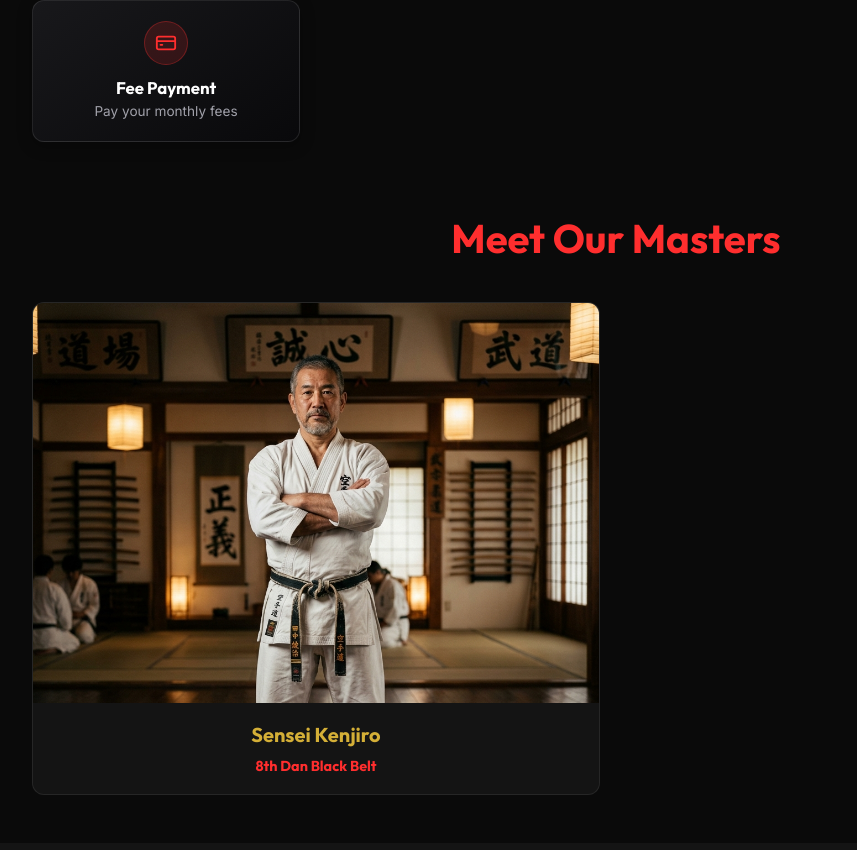
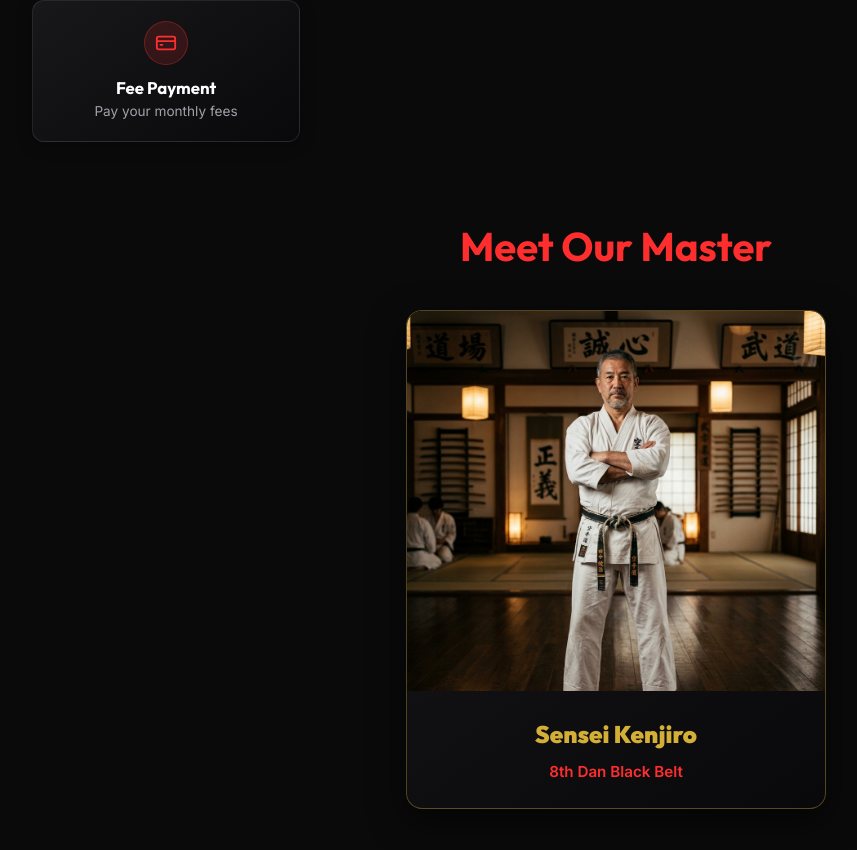
Before and after one commit to shravanshortfact-alt/Champions-karate-club, a Next.js app: page / in a window 1280 px wide. Shown: the part 1050-1900 px from the top of the page, without its empty margins (24-881 px from the left). Built offline with nearby package versions, Linux system fonts and the light colour scheme; no server answers; the database is empty.

Commit message:
Update Meet Our Master to render 1 single centered Founder/Master card and simplify Admin configuration

```diff
--- a/src/app/page.tsx
+++ b/src/app/page.tsx
@@ -55,21 +55,46 @@ export default async function Home() {
         </div>
       </section>
 
-      {/* Instructor Section */}
-      <section className="container" style={{ padding: '2rem 1rem 3rem' }}>
-        <h2 className="text-center text-primary section-title" style={{ fontSize: 'clamp(1.6rem, 5vw, 2.5rem)', marginBottom: '2rem' }}>Meet Our Masters</h2>
-        <div className="grid masters-grid">
-          {(settings.instructors || []).sort((a: any, b: any) => (b.medals || 0) - (a.medals || 0)).map((instructor: any, i: number) => (
-            <div key={i} className="instructor-card" style={{ background: 'var(--bg-card)', borderRadius: '12px', overflow: 'hidden', border: '1px solid rgba(255,255,255,0.08)' }}>
-              <div className="instructor-img" style={{ position: 'relative' }}>
-                <Image src={instructor.photoUrl || "/instructor.png"} alt={instructor.name} fill style={{ objectFit: 'cover', objectPosition: 'top center' }} />
+      {/* Main Master / Founder Section */}
+      <section className="container" style={{ padding: '2.5rem 1rem 3.5rem' }}>
+        <h2 className="text-center text-primary section-title" style={{ fontSize: 'clamp(1.6rem, 5vw, 2.5rem)', marginBottom: '2rem' }}>Meet Our Master</h2>
+        <div style={{ display: 'flex', justifyContent: 'center', width: '100%' }}>
+          {(() => {
+            const mainMaster = (settings.instructors && settings.instructors.length > 0 && settings.instructors[0]?.name)
+              ? settings.instructors[0]
+              : { name: "Sensei Kenjiro", rank: "Founder & Chief Instructor - 8th Dan Black Belt", photoUrl: "/instructor.png" };
+
+            return (
+              <div className="single-master-card" style={{
+                width: '100%',
+                maxWidth: '420px',
+                margin: '0 auto',
+                background: 'linear-gradient(145deg, #18181b 0%, #09090b 100%)',
+                borderRadius: '16px',
+                overflow: 'hidden',
+                border: '1px solid rgba(212, 175, 55, 0.35)',
+                boxShadow: '0 12px 35px rgba(0,0,0,0.6)',
+                textAlign: 'center'
+              }}>
+                <div style={{ position: 'relative', width: '100%', height: '380px', background: '#000' }}>
+                  <Image
+                    src={mainMaster.photoUrl || "/instructor.png"}
+                    alt={mainMaster.name || "Main Master"}
+                    fill
+                    style={{ objectFit: 'cover', objectPosition: 'top center' }}
+                  />
+                </div>
+                <div style={{ padding: '1.5rem 1rem' }}>
+                  <h3 style={{ fontSize: '1.5rem', color: 'var(--secondary)', margin: '0 0 0.4rem 0', fontWeight: 800 }}>
+                    {mainMaster.name}
+                  </h3>
+                  <p style={{ fontSize: '0.95rem', color: 'var(--primary)', fontWeight: 600, margin: 0 }}>
+                    {mainMaster.rank}
+                  </p>
+                </div>
               </div>
-              <div className="instructor-info" style={{ padding: '1rem', textAlign: 'center' }}>
-                <h3 className="instructor-name" style={{ fontSize: '1.25rem', marginBottom: '0.25rem' }}>{instructor.name}</h3>
-                <h4 className="instructor-rank" style={{ fontSize: '0.9rem', color: 'var(--primary)', margin: 0 }}>{instructor.rank}</h4>
-              </div>
-            </div>
-          ))}
+            );
+          })()}
         </div>
       </section>
 
```
Also changed, not shown: src/app/admin/settings/page.tsx (+46 -32 lines).
